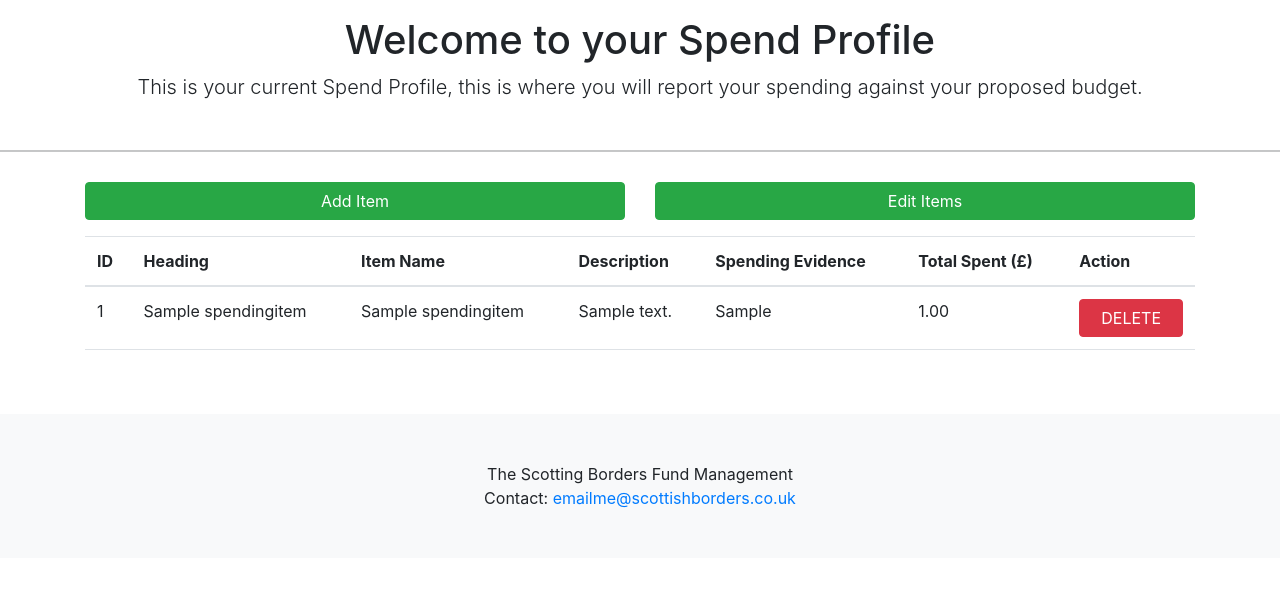
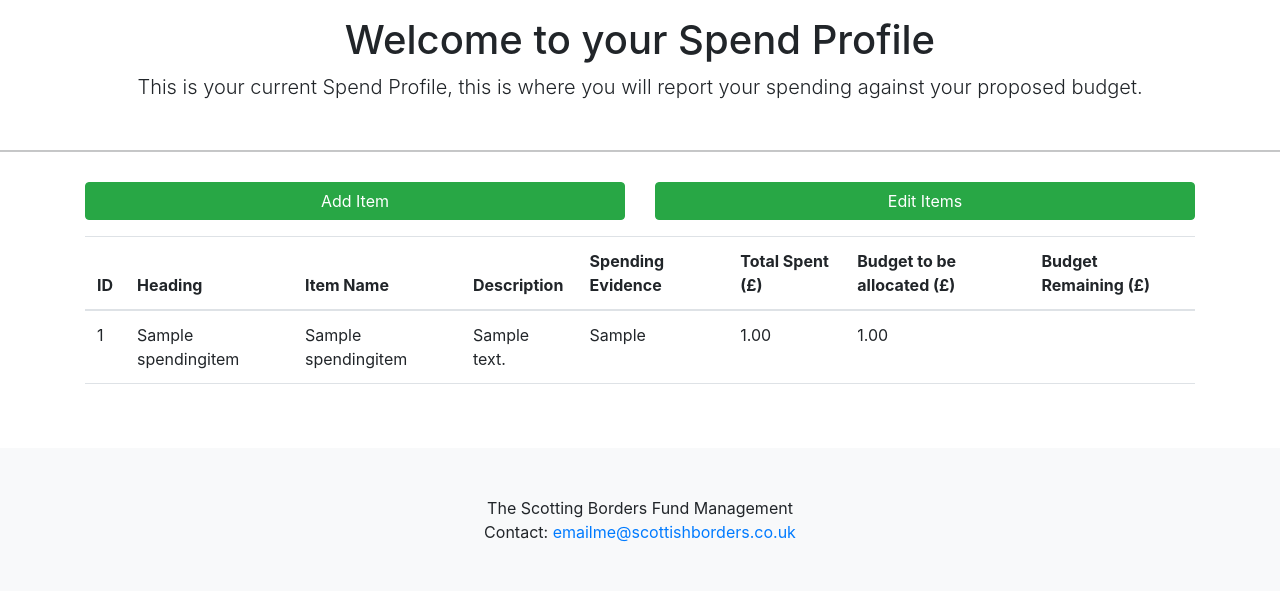
Before and after one commit to AlanWinchcole/Fund-Management-System, a Django app: page /spend_profile/ in a window 1280 px wide. Shown: the part 72-663 px from the top of the page. Run offline with Django 3.2, Linux system fonts and the light colour scheme; tables that the repository leaves empty hold one stand-in row (values such as "Sample post"); some libraries are stand-ins or nearby versions.

Commit message:
added file upload incompletet

```diff
--- a/fund_management_website/fund/models.py
+++ b/fund_management_website/fund/models.py
@@ -86,12 +86,14 @@ def user_directory_path(instance, filename):
 
 # Each heading has itemised expenditure
 class SpendingItems(models.Model):
+    user = models.ForeignKey(User,on_delete=models.CASCADE,blank=True, null=True)
     ID = models.AutoField(primary_key=True)
-    associated_spending_profile = models.ForeignKey(SpendingProfile, on_delete=models.CASCADE, null=True, blank=True)
+    #associated_spending_profile = models.ForeignKey(SpendingProfile, on_delete=models.CASCADE, null=True, blank=True)
     heading = models.CharField(max_length=255, blank=True, null=True)
     item_name = models.CharField(max_length=255, blank=True, null=True)
     description = models.TextField(blank=True, null=True)
     money_spent = models.DecimalField(max_digits=10, decimal_places=2,blank=True, null=True)
+    budget_allocation = models.DecimalField(max_digits=10, decimal_places=2,blank=True, null=True)
     evidence = models.FileField(upload_to=user_directory_path,blank=True, null=True)
 
 # Model to allow multiple file uploads
--- a/fund_management_website/fund/views.py
+++ b/fund_management_website/fund/views.py
@@ -104,6 +104,9 @@ def budgetProfile(request):
 
 def SpendProfile(request):
 	items = SpendingItems.objects.all()
+	#spendObj = SpendingItems.objects.get(id=id)
+	#item =  SpendingItems(request.POST, instance=spendObj)
+	#item.save()
 	#headings = BudgetItems.objects.all()
 	return render(request, "fund/SpendProfile.html",{"items":items})
 
@@ -121,7 +124,7 @@ def addItem(request):
         heading.save()
         item = BudgetItems(ID=ID,heading=heading,item_name=item_name,description=description,budget_allocation=budget_allocation)
         item.save()
-        spend_items = SpendingItems(ID=ID,heading=heading,item_name=item_name,description=description)
+        spend_items = SpendingItems(ID=ID,heading=heading,item_name=item_name,description=description,budget_allocation=budget_allocation)
         spend_items.save()
         item_data={"heading":item.ID,"error":False,"errorMessage":"Item Added Successfully"}
         return JsonResponse(item_data,safe=False)
@@ -185,6 +188,7 @@ def saveItemSpendProfile(request):
 			item.heading=dic_single['heading']
 			item.item_name=dic_single['item_name']
 			item.description=dic_single['description']
+			item.evidence=dic_single['evidence']
 			item.money_spent=dic_single['money_spent']
 			item.save()
 		item_data={"error":False,"errorMessage":"Items Updated Successfully"}
--- a/fund_management_website/templates/fund/SpendProfile.html
+++ b/fund_management_website/templates/fund/SpendProfile.html
@@ -54,7 +54,8 @@
                         <th>Description</th>
                         <th>Spending Evidence</th>
                         <th>Total Spent (£)</th>
-                        <th>Action</th>
+                        <th>Budget to be allocated (£)</th>
+                        <th>Budget Remaining (£)</th>
                     </tr>
                     </thead>
                     <tbody>
@@ -66,7 +67,7 @@
                         <td class="editable" data-type="description">{{ item.description }}</td>
                         <td class="editable" data-type="Evidence">{{ item.evidence }}</td>
                         <td class="editable" data-type="money_spent">{{ item.money_spent }}</td>
-                        <td class="btn-td-block"><button class="btn btn-block btn-delete btn-danger">DELETE</button></td>
+                        <td class="editable" data-type="money_spent">{{ item.budget_allocation }}</td>
                     </tr>
                     {% endfor %}
                     </tbody>
@@ -101,8 +102,16 @@
               <input type="text" name="description" id="ins_description" class="form-control" placeholder="Description">
           </div>
            <div class="form-group">
+              <label>Evidence : </label>
+              <input type="file" id='myFile' name='filename' name="evidence" id="ins_evidence" class="form-control" placeholder="Total Spent">
+          </div>
+           <div class="form-group">
               <label>Money Spent : </label>
               <input type="number" step="0.01" name="budget_allocation" id="ins_budget_allocation" class="form-control" placeholder="Total Spent">
+          </div>
+          <div class="form-group">
+              <label>Item Budget : </label>
+              <input type="number" step="0.01" name="budget_allocation" id="ins_budget_allocation_new" class="form-control" placeholder="Total Spent">
           </div>
           <div class="form-group">
               <input type="button" name="submit" class="btn btn-block btn-info btn-insert-data" value="Add Item">
@@ -187,7 +196,11 @@
        $(".editable").each(function(){
            var value=$(this).text();
            var types=$(this).data('type');
-           if(types!='budget_allocation'){
+
+            if(types=='Evidence'){
+                var html_data="<input type='file' id='request.user.id' name='filename' name='"+types+"'  class='form-control input_"+types+" input_data' value='"+value+"'>";
+                $(this).html(html_data);
+            }else if(types!='money_spent'){
                 var html_data="<input type='text' name='"+types+"'  class='form-control input_"+types+" input_data' value='"+value+"'>";
                 $(this).html(html_data);
             }else{
@@ -213,9 +226,10 @@
              var heading=$(this).children().eq(1).text()
              var item_name=$(this).children().eq(2).text()
              var description=$(this).children().eq(3).text()
+             var evidence=$(this).children().eq(4).text()
              var money_spent=$(this).children().eq(5).text()
 
-             var single_data={"ID":ID,"heading":heading,"item_name":item_name,"description":description,"money_spent":money_spent};
+             var single_data={"ID":ID,"heading":heading,"item_name":item_name,"description":description,"evidence":evidence,"money_spent":money_spent};
              json_data.push(single_data);
         });
 
```
Also changed, not shown: fund_management_website/media/user_1/receipt.jpg (added), fund_management_website/media/user_1/receipt_8tOzlVW.jpg (added), fund_management_website/media/user_1/receipt_Cqog69B.jpg (added), fund_management_website/media/user_1/receipt_NnRzJsR.jpg (added), fund_management_website/media/user_1/receipt_aEycdxL.jpg (added), fund_management_website/media/user_1/receipt_edtxLqG.jpg (added).
